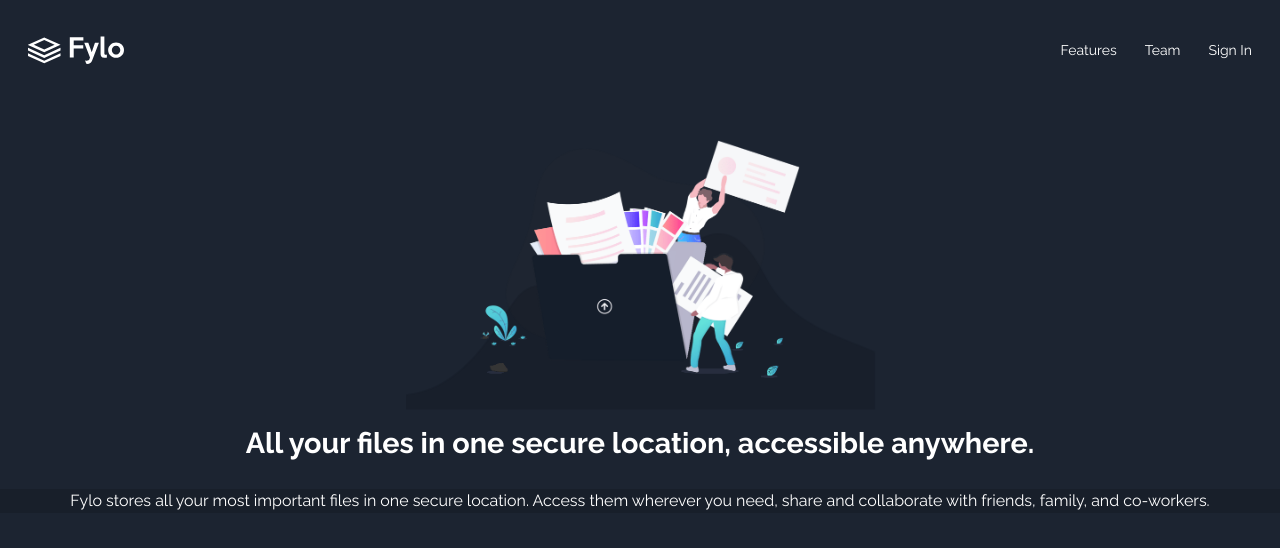
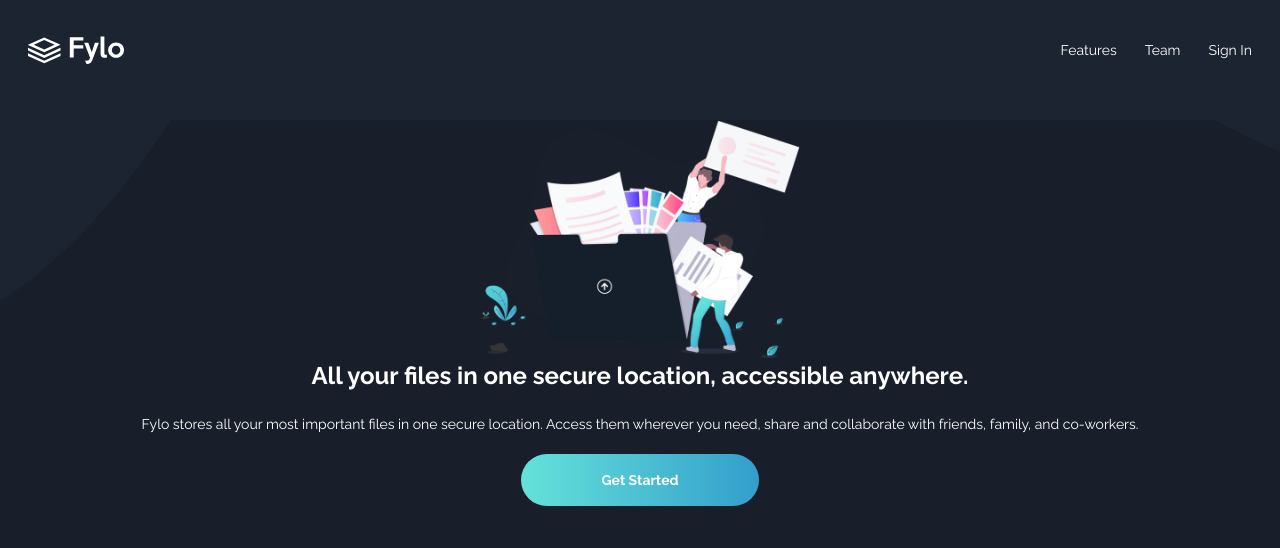
Before and after one commit to Realitales/fylo-web, a React (Vite) app: page / in a window 1280 px wide. Shown: the top 548 px of the page. Built offline with nearby package versions, Linux system fonts and the light colour scheme.

Commit message:
added landing page progress

```diff
--- /dev/null
+++ b/src/components/Button.tsx
@@ -0,0 +1,18 @@
+import React from "react";
+
+interface ButtonProps {
+  children: JSX.Element | string;
+  className?: string;
+}
+
+export const Button = ({ children, className }: ButtonProps) => {
+  return (
+    <button
+      className={`${className} font-raleway  font-bold text-sm bg-gradient-to-r from-accent-cyan to-accent-blue rounded-full px-20 py-4 text-neutral-white`}
+    >
+      {children}
+    </button>
+  );
+};
+
+export default Button;
--- a/src/components/Navbar.tsx
+++ b/src/components/Navbar.tsx
@@ -13,3 +13,5 @@ export const Navbar = () => {
     </nav>
   );
 };
+
+export default Navbar;
--- a/src/pages/Landing.tsx
+++ b/src/pages/Landing.tsx
@@ -1,5 +1,8 @@
 import React from "react";
-import { Navbar } from "../components/Navbar";
+
+//components
+import Navbar from "../components/Navbar";
+import Button from "../components/Button";
 
 //images
 import illustration1 from "../assets/illustration-intro.png";
@@ -7,28 +10,32 @@ import bgcurvemobile from "../assets/bg-curvy-mobile.svg";
 
 export const Landing = () => {
   return (
-    <div className="">
+    <div className="h-[5em] ">
       <Navbar />
-      <div className="flex flex-col text-center gap-6 mt-10 overflow-hidden">
+      <div className="text-center mt-5 flex flex-col">
+        <div
+          className="bg-no-repeat bg-bottom flex flex-col "
+          style={{
+            backgroundImage: `url(${bgcurvemobile})`,
+            backgroundSize: "120%",
+          }}
+        >
           <img
             src={illustration1}
             alt="illustration-1"
-          className="w-80  self-center z-20"
+            className="w-80 self-center z-20"
           />
-        <img
-          src={bgcurvemobile}
-          alt="illustration-1"
-          className="scale-125 fixed bottom-[25.5em] self-center z-10"
-        />
-        <h1 className="font-raleway font-bold text-neutral-white text-[1.8rem] z-20 mx-1 mt-5">
+          <h1 className="font-raleway font-bold text-neutral-white text-[1.5rem] z-20  mx-4">
             All your files in one secure location, accessible anywhere.
           </h1>
-        <div className="bg-dark-blue-2 relative">
-          <p className="text-neutral-white font-raleway mx-4 w-100">
+        </div>
+        <div className="bg-dark-blue-2 pt-5 px-5 h-[17.1em]">
+          <p className="text-neutral-white font-raleway mx-4 w-100 text-sm">
             Fylo stores all your most important files in one secure location.
             Access them wherever you need, share and collaborate with friends,
             family, and co-workers.
           </p>
+          <Button className="mt-5 ">Get Started</Button>
         </div>
       </div>
     </div>
--- /dev/null
+++ b/src/pages/Perks.tsx
@@ -0,0 +1,7 @@
+import React from "react";
+
+export const Perks = () => {
+  return <div>Perks</div>;
+};
+
+export default Perks;
```
Lines whose indentation alone changed are shown as unchanged.
